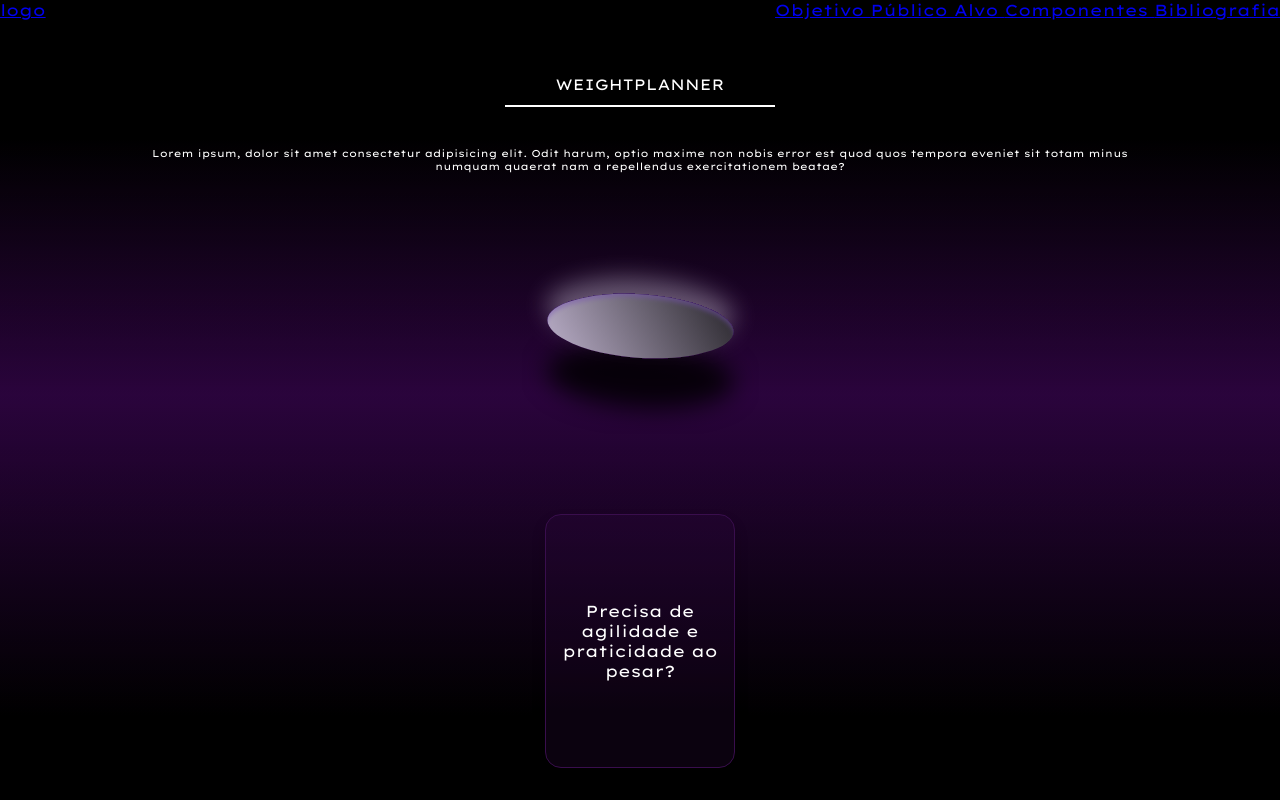
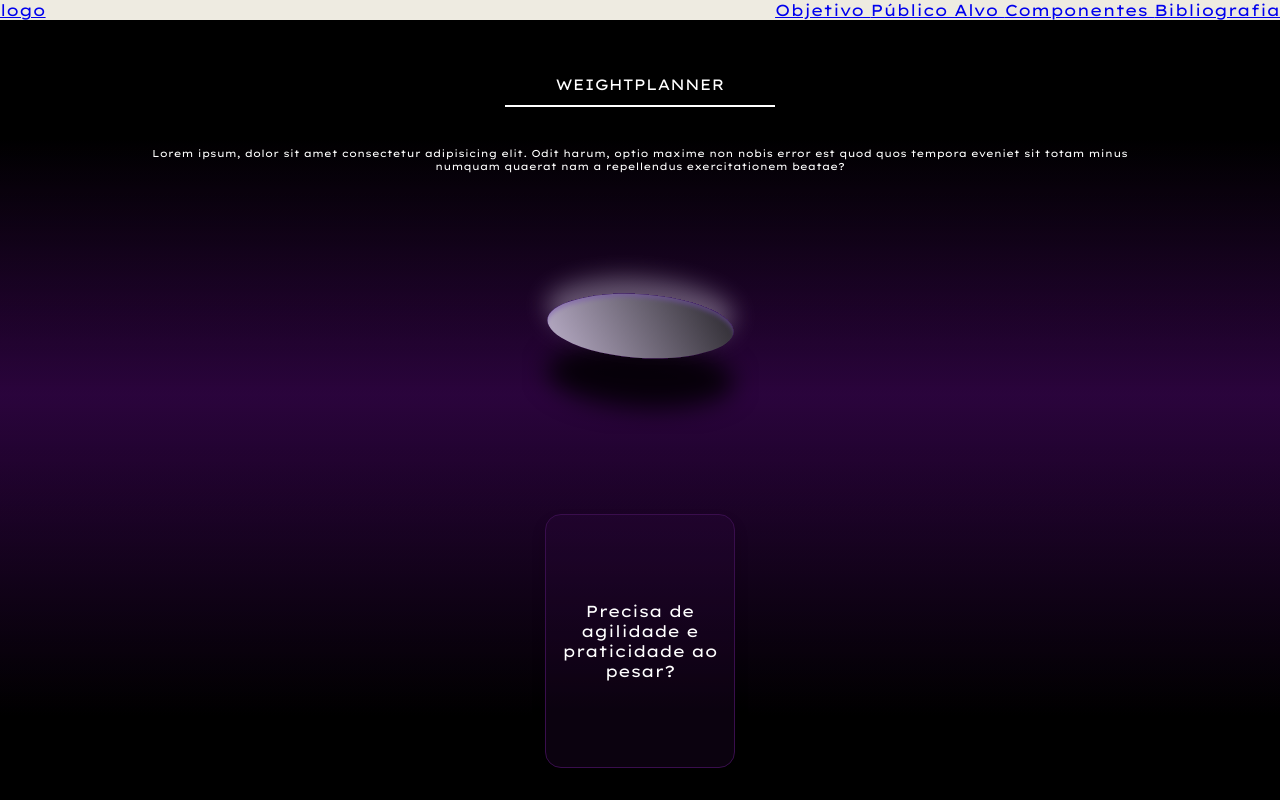
Before and after one commit to aninhaa08/WeightPlanner, a React (Vite) app: page / in a window 1280 px wide. Built offline with nearby package versions, Linux system fonts and the light colour scheme.

Commit message:
pequenas alteracoes

```diff
--- a/src/components/Menu/style.scss
+++ b/src/components/Menu/style.scss
@@ -60,6 +60,7 @@
 
 #menu-desktop {
     display: none;
+    background: $light-grayish;
 }
 
 @media (min-width: 900px) {
--- a/src/router.jsx
+++ b/src/router.jsx
@@ -3,7 +3,6 @@ import { Home } from './pages/HomePage'
 import { Objetivo } from './pages/Objetivo'
 import { PublicoAlvo } from './pages/PublicoAlvo'
 import { Componentes } from './pages/Componentes'
-import { Funcionamento } from './pages/Funcionamento'
 import { Bibliografia } from './pages/Bibliografia'
 
 
@@ -15,7 +14,6 @@ function Router() {
             <Route path="/objetivo" element={<Objetivo />}/>
             <Route path="/publico" element={<PublicoAlvo />}/>
             <Route path="/componentes" element={<Componentes />} />
-            <Route path="/funcionamento" element={<Funcionamento />}/>
             <Route path="/bibliografia" element={<Bibliografia/>}/>
         </Routes>
     )
```
Also changed, not shown: src/assets/logoWeb.svg (added).
